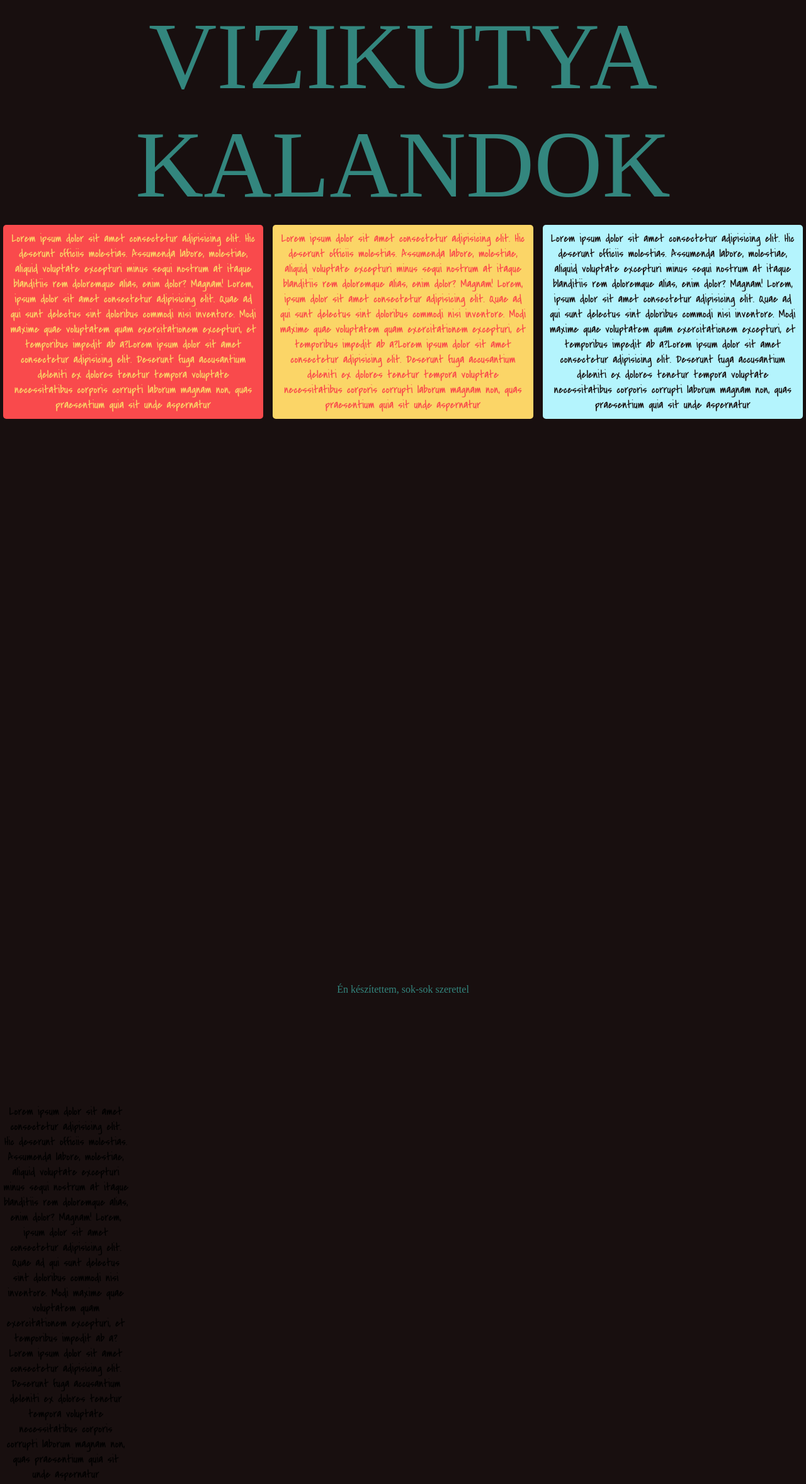
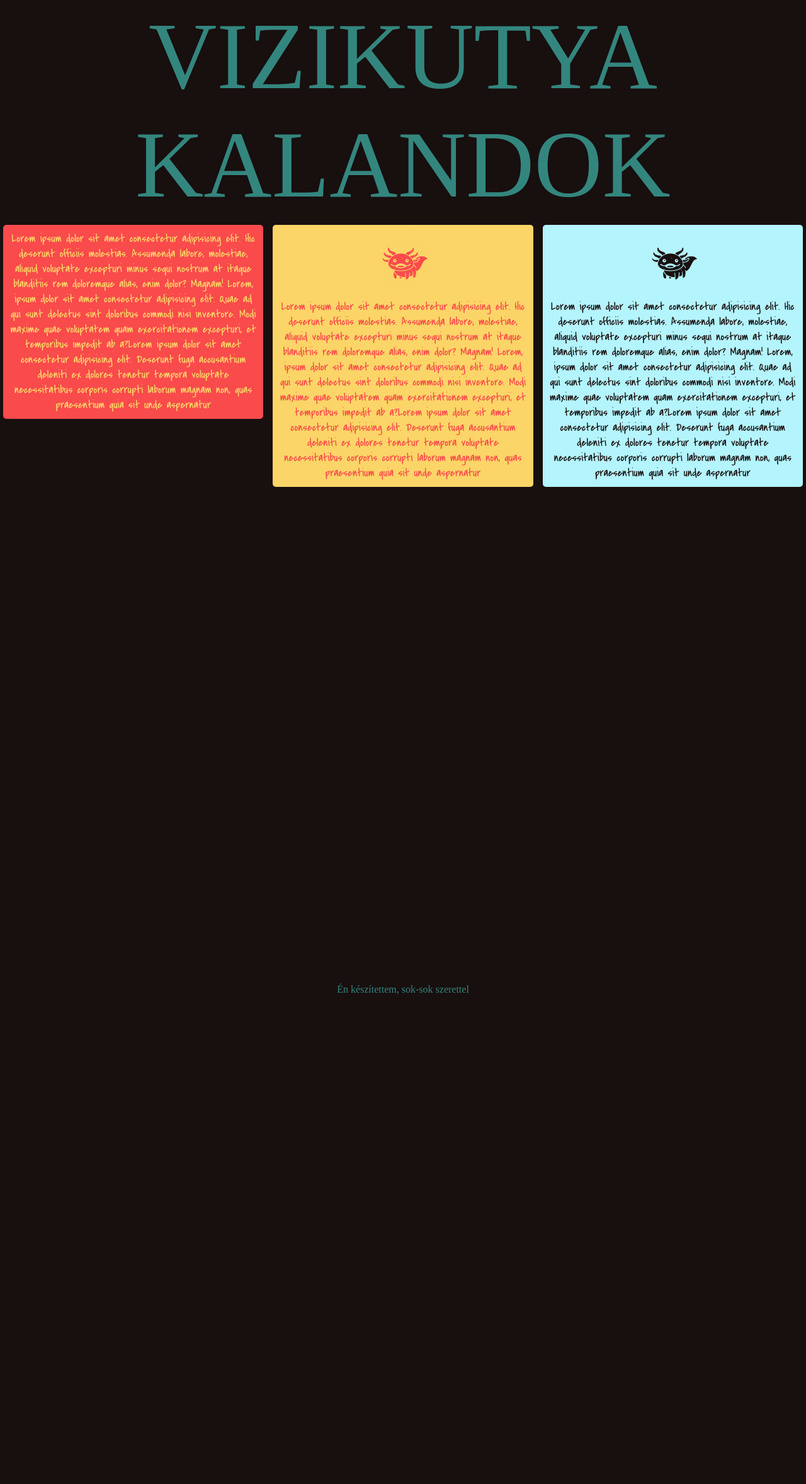
Before and after one commit to BobtheTroll/bobthetroll.github.io-vizsgamunka, a plain HTML site: page main.html in a window 1280 px wide. Shown: the part 346-2702 px from the top of the page at 63% size. After the commit the page ends 2089 px from the top, so only its background shows below. Drawn offline with Linux system fonts and the light colour scheme; a web font is replaced by a local one.

Commit message:
added yellow logo

```diff
--- a/main.html
+++ b/main.html
@@ -5,7 +5,7 @@
     <meta charset="UTF-8">
     <meta http-equiv="X-UA-Compatible" content="IE=edge">
     <meta name="viewport" content="width=device-width, initial-scale=1.0">
-    <title>Kezdőoldal</title>
+    <title>Főoldal</title>
     <script src="https://kit.fontawesome.com/90ed089ec0.js" crossorigin="anonymous"></script>
     <link rel="stylesheet" href="css/style.css">
 
@@ -27,12 +27,13 @@
                         <li class="menu-item"><a href="#0">A Víztorony foglya</a></li>
                     </ol>
                 </li>
-                <li class="menu-item"><a href="#0">BELÉPÉS</a></li>
+                <li class="menu-item"><a href="signin.html">BELÉPÉS</a></li>
             </ol>
         </nav>
 
         <header class="griditem-3"> VIZIKUTYA KALANDOK </header>
-        <section class="griditem-4">Lorem ipsum dolor sit amet consectetur adipisicing elit. Hic deserunt officiis
+        <section class="griditem-4">
+            Lorem ipsum dolor sit amet consectetur adipisicing elit. Hic deserunt officiis
             molestias.
             Assumenda
             labore, molestiae, aliquid voluptate excepturi minus sequi nostrum at itaque blanditiis rem doloremque
@@ -42,7 +43,9 @@
             accusantium deleniti ex dolores tenetur tempora voluptate necessitatibus corporis corrupti laborum magnam
             non, quas praesentium quia sit unde aspernatur <ipsam class="lor"></ipsam>
         </section>
-        <section class="griditem-5">Lorem ipsum dolor sit amet consectetur adipisicing elit. Hic deserunt officiis
+        <section class="griditem-5">
+            <img src="img/logo_mono_red_100.png" alt="piros vizikutya logo">
+            <p>Lorem ipsum dolor sit amet consectetur adipisicing elit. Hic deserunt officiis
             molestias.
             Assumenda
             labore, molestiae, aliquid voluptate excepturi minus sequi nostrum at itaque blanditiis rem doloremque
@@ -50,9 +53,11 @@
             delectus sint doloribus commodi nisi inventore. Modi maxime quae voluptatem quam exercitationem excepturi,
             et temporibus impedit ab a?Lorem ipsum dolor sit amet consectetur adipisicing elit. Deserunt fuga
             accusantium deleniti ex dolores tenetur tempora voluptate necessitatibus corporis corrupti laborum magnam
-            non, quas praesentium quia sit unde aspernatur <ipsam class="lor"></ipsam>
+            non, quas praesentium quia sit unde aspernatur</p>
         </section>
-        <section class="griditem-6">Lorem ipsum dolor sit amet consectetur adipisicing elit. Hic deserunt officiis
+        <section class="griditem-6">
+            <img src="img/logo_mono_100.png" alt="barna vizikutya logo">
+            <p>Lorem ipsum dolor sit amet consectetur adipisicing elit. Hic deserunt officiis
             molestias.
             Assumenda
             labore, molestiae, aliquid voluptate excepturi minus sequi nostrum at itaque blanditiis rem doloremque
@@ -60,18 +65,9 @@
             delectus sint doloribus commodi nisi inventore. Modi maxime quae voluptatem quam exercitationem excepturi,
             et temporibus impedit ab a?Lorem ipsum dolor sit amet consectetur adipisicing elit. Deserunt fuga
             accusantium deleniti ex dolores tenetur tempora voluptate necessitatibus corporis corrupti laborum magnam
-            non, quas praesentium quia sit unde aspernatur <ipsam class="lor"></ipsam>
+            non, quas praesentium quia sit unde aspernatur </p>
         </section>
-        <section class="griditem-7">Lorem ipsum dolor sit amet consectetur adipisicing elit. Hic deserunt officiis
-            molestias.
-            Assumenda
-            labore, molestiae, aliquid voluptate excepturi minus sequi nostrum at itaque blanditiis rem doloremque
-            alias, enim dolor? Magnam! Lorem, ipsum dolor sit amet consectetur adipisicing elit. Quae ad qui sunt
-            delectus sint doloribus commodi nisi inventore. Modi maxime quae voluptatem quam exercitationem excepturi,
-            et temporibus impedit ab a?Lorem ipsum dolor sit amet consectetur adipisicing elit. Deserunt fuga
-            accusantium deleniti ex dolores tenetur tempora voluptate necessitatibus corporis corrupti laborum magnam
-            non, quas praesentium quia sit unde aspernatur <ipsam class="lor"></ipsam>
-        </section>
+
         <footer class="griditem-8">Én készítettem, sok-sok szerettel</footer>
 
 
```
Also changed, not shown: signin.html (added, +21 -0 lines), img/logo_mono_yellow_100.png (added).
